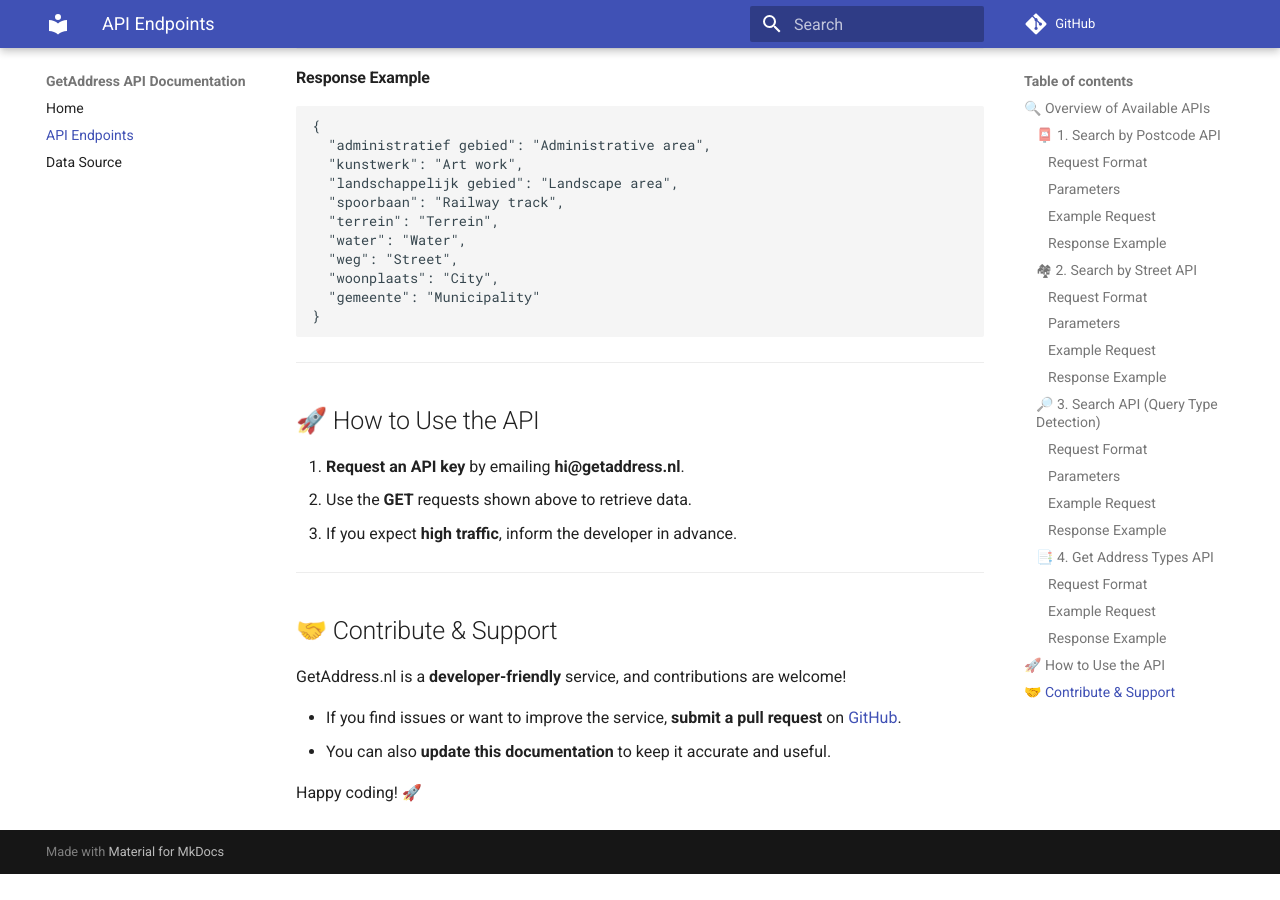
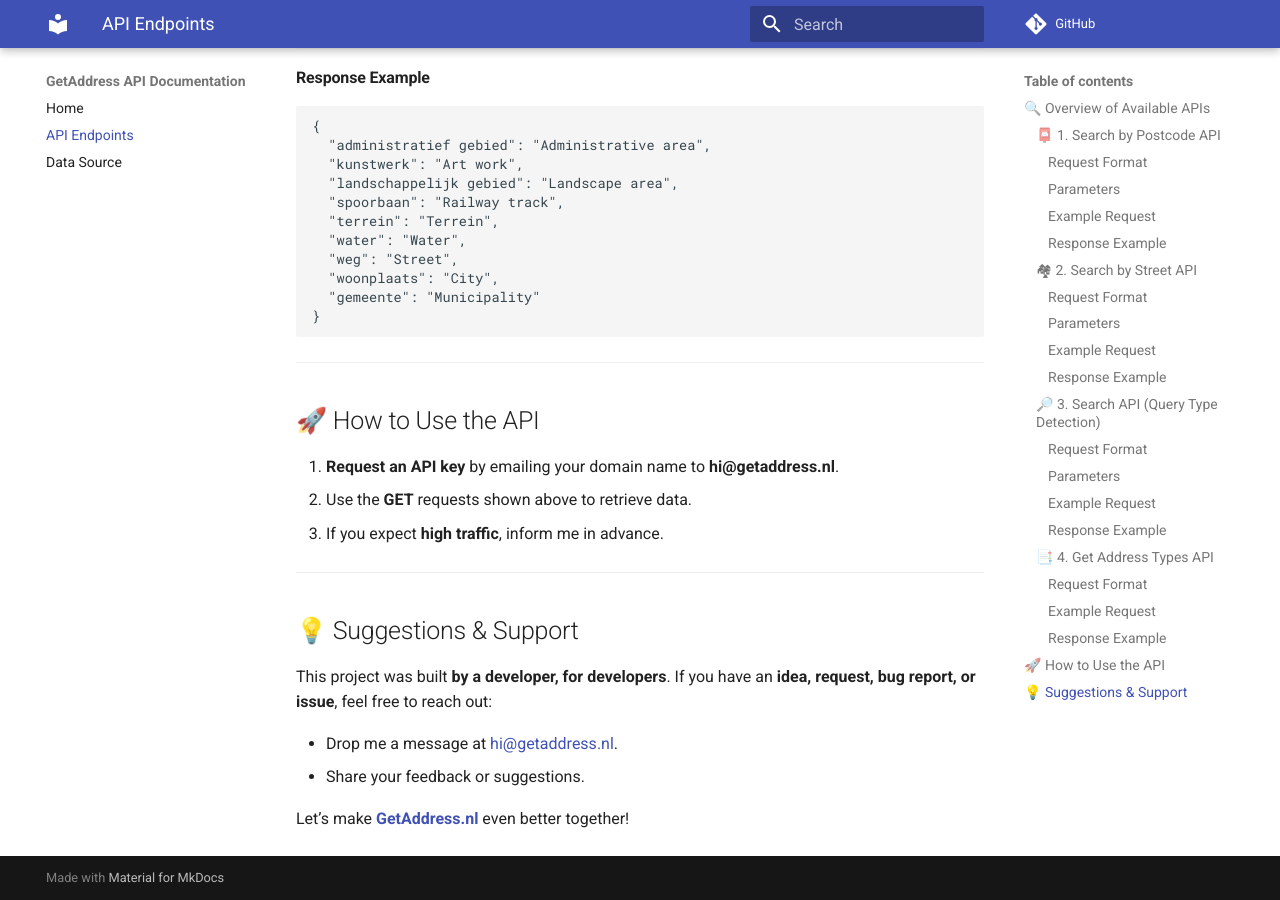
Before and after one commit to majidalavizadeh/getaddress-api-doc, an MkDocs documentation site: the page built from docs/endpoints.md, in a window 1280 px wide and 900 px high, scrolled down 3436 px. Built offline with MkDocs 1.6.1 and Material for MkDocs 9.7.7, drawn with Linux system fonts in a browser that asks for light colours; comment, search, counter and statistics services are not loaded; before the commit the page ends 4310 px from its top, so only the background shows below that.

Commit message:
update texts

```diff
--- a/docs/endpoints.md
+++ b/docs/endpoints.md
@@ -188,17 +188,17 @@ GET https://api.getaddress.nl/v1/API_KEY/types
 
 ## 🚀 How to Use the API
 
-1. **Request an API key** by emailing **hi@getaddress.nl**.
+1. **Request an API key** by emailing your domain name to **hi@getaddress.nl**.
 2. Use the **GET** requests shown above to retrieve data.
-3. If you expect **high traffic**, inform the developer in advance.
+3. If you expect **high traffic**, inform me in advance.
 
 ---
 
-## 🤝 Contribute & Support
+## 💡 Suggestions & Support
 
-GetAddress.nl is a **developer-friendly** service, and contributions are welcome!
+This project was built **by a developer, for developers**. If you have an **idea, request, bug report, or issue**, feel free to reach out:
 
-- If you find issues or want to improve the service, **submit a pull request** on [GitHub](https://github.com/majidalavizadeh/getaddress-api-doc).
-- You can also **update this documentation** to keep it accurate and useful.
+- Drop me a message at [hi@getaddress.nl](mailto:hi@getaddress.nl).
+- Share your feedback or suggestions.
 
-Happy coding! 🚀
+Let’s make [**GetAddress.nl**](http://getaddress.nl) even better together!
```
Also changed, not shown: README.md (+13 -2 lines), docs/index.md (+6 -7 lines), docs/source.md (+1 -1 lines).
